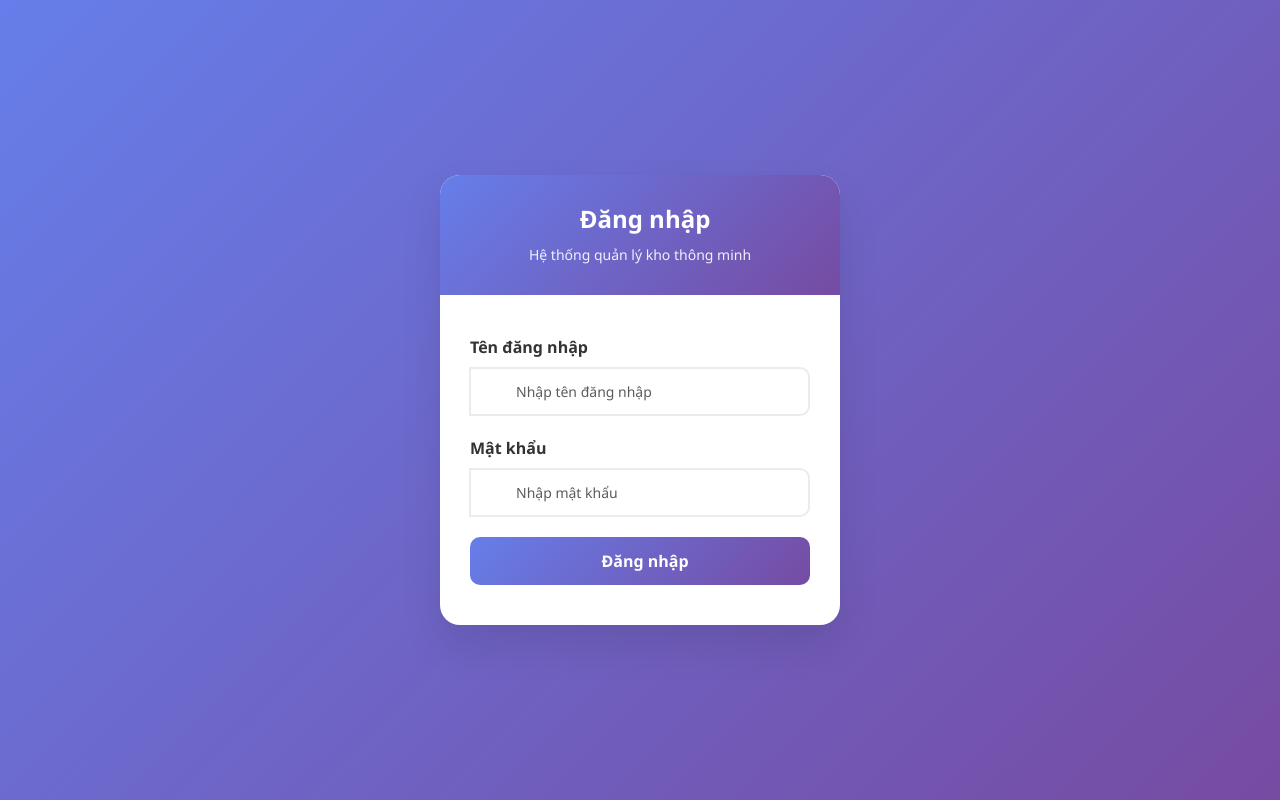
After one commit to TuanAnhNguyen723/Graduation-project, a PHP site: page /login.php in a window 1280 px wide. The commit adds this page. Run offline with PHP 8.4, Linux system fonts and the light colour scheme; some libraries are stand-ins or nearby versions.

Commit message:
Update login logout

```diff
--- a/admin/categories/index.php
+++ b/admin/categories/index.php
@@ -1,5 +1,5 @@
 <?php
-session_start();
+require_once '../auth_check.php';
 require_once '../../config/database.php';
 require_once '../../models/Category.php';
 require_once '../../models/Product.php';
--- a/admin/iot/locations/index.php
+++ b/admin/iot/locations/index.php
@@ -1,5 +1,5 @@
 <?php
-session_start();
+require_once '../../auth_check.php';
 require_once '../../../config/database.php';
 require_once '../models/WarehouseLocation.php';
 
@@ -343,7 +343,7 @@ try {
             });
             return;
           } else {
-            if (!confirm('Bạn có chắc chắn muốn xóa vị trí này?')) return;
+        if (!confirm('Bạn có chắc chắn muốn xóa vị trí này?')) return;
             executeDeleteLocation(id);
           }
         } catch (error) {
@@ -354,7 +354,7 @@ try {
 
       async function executeDeleteLocation(id) {
         try {
-          const res = await fetch('../api/locations.php?id='+id, { method: 'DELETE' });
+        const res = await fetch('../api/locations.php?id='+id, { method: 'DELETE' });
 
           if (!res.ok) {
             throw new Error(`HTTP error! status: ${res.status}`);
--- a/admin/iot/sensors/index.php
+++ b/admin/iot/sensors/index.php
@@ -1,5 +1,5 @@
 <?php
-session_start();
+require_once '../../auth_check.php';
 require_once '../../../config/database.php';
 require_once '../models/TemperatureSensor.php';
 require_once '../models/WarehouseLocation.php';
--- a/admin/notifications/index.php
+++ b/admin/notifications/index.php
@@ -1,5 +1,5 @@
 <?php
-session_start();
+require_once '../auth_check.php';
 require_once '../../config/database.php';
 
 try {
--- a/admin/products/index.php
+++ b/admin/products/index.php
@@ -1,5 +1,5 @@
 <?php
-session_start();
+require_once '../auth_check.php';
 require_once '../../config/database.php';
 require_once '../../models/Product.php';
 require_once '../../models/Category.php';
--- /dev/null
+++ b/login.php
@@ -0,0 +1,228 @@
+<?php
+session_start();
+
+// Nếu đã đăng nhập, chuyển hướng về admin
+if (isset($_SESSION['admin_logged_in']) && $_SESSION['admin_logged_in'] === true) {
+    header('Location: admin/');
+    exit();
+}
+?>
+<!DOCTYPE html>
+<html lang="vi">
+<head>
+    <meta charset="UTF-8">
+    <meta name="viewport" content="width=device-width, initial-scale=1.0">
+    <title>Đăng nhập - Hệ thống quản lý kho</title>
+    <link href="https://cdn.jsdelivr.net/npm/bootstrap@5.3.0/dist/css/bootstrap.min.css" rel="stylesheet">
+    <link href="assets/css/icons.min.css" rel="stylesheet">
+    <style>
+        body {
+            background: linear-gradient(135deg, #667eea 0%, #764ba2 100%);
+            min-height: 100vh;
+            display: flex;
+            align-items: center;
+            justify-content: center;
+            font-family: 'Segoe UI', Tahoma, Geneva, Verdana, sans-serif;
+        }
+
+        .login-container {
+            background: white;
+            border-radius: 20px;
+            box-shadow: 0 20px 40px rgba(0,0,0,0.1);
+            overflow: hidden;
+            width: 100%;
+            max-width: 400px;
+        }
+
+        .login-header {
+            background: linear-gradient(135deg, #667eea 0%, #764ba2 100%);
+            color: white;
+            padding: 30px;
+            text-align: center;
+        }
+
+        .login-header h1 {
+            margin: 0;
+            font-size: 24px;
+            font-weight: 600;
+        }
+
+        .login-header p {
+            margin: 10px 0 0 0;
+            opacity: 0.9;
+            font-size: 14px;
+        }
+
+        .login-body {
+            padding: 40px 30px;
+        }
+
+        .form-group {
+            margin-bottom: 20px;
+        }
+
+        .form-label {
+            font-weight: 600;
+            color: #333;
+            margin-bottom: 8px;
+        }
+
+        .form-control {
+            border: 2px solid #e9ecef;
+            border-radius: 10px;
+            padding: 12px 15px;
+            font-size: 14px;
+            transition: all 0.3s ease;
+        }
+
+        .form-control:focus {
+            border-color: #667eea;
+            box-shadow: 0 0 0 0.2rem rgba(102, 126, 234, 0.25);
+        }
+
+        .btn-login {
+            background: linear-gradient(135deg, #667eea 0%, #764ba2 100%);
+            border: none;
+            border-radius: 10px;
+            padding: 12px 30px;
+            font-weight: 600;
+            color: white;
+            width: 100%;
+            transition: all 0.3s ease;
+        }
+
+        .btn-login:hover {
+            transform: translateY(-2px);
+            box-shadow: 0 10px 20px rgba(102, 126, 234, 0.3);
+            color: white;
+        }
+
+        .alert {
+            border-radius: 10px;
+            border: none;
+            margin-bottom: 20px;
+        }
+
+        .input-group {
+            position: relative;
+        }
+
+        .input-group .form-control {
+            padding-left: 45px;
+        }
+
+        .input-group-text {
+            position: absolute;
+            left: 15px;
+            top: 50%;
+            transform: translateY(-50%);
+            background: none;
+            border: none;
+            color: #6c757d;
+            z-index: 3;
+        }
+
+        .demo-credentials {
+            background: #f8f9fa;
+            border-radius: 10px;
+            padding: 15px;
+            margin-top: 20px;
+            font-size: 13px;
+            color: #6c757d;
+        }
+
+        .demo-credentials strong {
+            color: #495057;
+        }
+        .box-center {
+            display: flex;
+            align-items: center;
+            justify-content: center;
+            gap: 10px;
+        }
+    </style>
+</head>
+<body>
+    <div class="login-container">
+        <div class="login-header">
+            <h1 class="box-center"><i class="iconoir-shield-check"></i> Đăng nhập</h1>
+            <p>Hệ thống quản lý kho thông minh</p>
+        </div>
+
+        <div class="login-body">
+            <?php if (isset($_GET['error'])): ?>
+                <div class="alert alert-danger box-center" style="font-size: 14px;">
+                    <i class="iconoir-warning-triangle"></i>
+                    <?php echo htmlspecialchars($_GET['error']); ?>
+                </div>
+            <?php endif; ?>
+
+            <?php if (isset($_GET['success'])): ?>
+                <div class="alert alert-success">
+                    <i class="iconoir-check-circle"></i>
+                    <?php echo htmlspecialchars($_GET['success']); ?>
+                </div>
+            <?php endif; ?>
+
+            <form id="loginForm" method="POST" action="api/auth.php">
+                <div class="form-group">
+                    <label for="username" class="form-label">Tên đăng nhập</label>
+                    <div class="input-group">
+                        <span class="input-group-text">
+                            <i class="iconoir-user"></i>
+                        </span>
+                        <input type="text"
+                               class="form-control"
+                               id="username"
+                               name="username"
+                               placeholder="Nhập tên đăng nhập"
+                               required
+                               autocomplete="username">
+                    </div>
+                </div>
+
+                <div class="form-group">
+                    <label for="password" class="form-label">Mật khẩu</label>
+                    <div class="input-group">
+                        <span class="input-group-text">
+                            <i class="iconoir-lock"></i>
+                        </span>
+                        <input type="password"
+                               class="form-control"
+                               id="password"
+                               name="password"
+                               placeholder="Nhập mật khẩu"
+                               required
+                               autocomplete="current-password">
+                    </div>
+                </div>
+
+                <button type="submit" class="btn btn-login box-center">
+                    <i class="iconoir-log-in"></i> Đăng nhập
+                </button>
+            </form>
+        </div>
+    </div>
+
+    <script src="https://cdn.jsdelivr.net/npm/bootstrap@5.3.0/dist/js/bootstrap.bundle.min.js"></script>
+    <script>
+        // Form validation
+        document.getElementById('loginForm').addEventListener('submit', function(e) {
+            const username = document.getElementById('username').value.trim();
+            const password = document.getElementById('password').value.trim();
+
+            if (!username || !password) {
+                e.preventDefault();
+                alert('Vui lòng nhập đầy đủ thông tin đăng nhập!');
+                return false;
+            }
+        });
+
+        // Auto-fill demo credentials on double-click
+        document.addEventListener('dblclick', function() {
+            document.getElementById('username').value = 'admin';
+            document.getElementById('password').value = 'abc123';
+        });
+    </script>
+</body>
+</html>
```
Also changed, not shown: admin/auth_check.php (added, +63 -0 lines), admin/partials/header.php (+65 -11 lines), api/auth.php (added, +173 -0 lines), index.php (+22 -9 lines).
